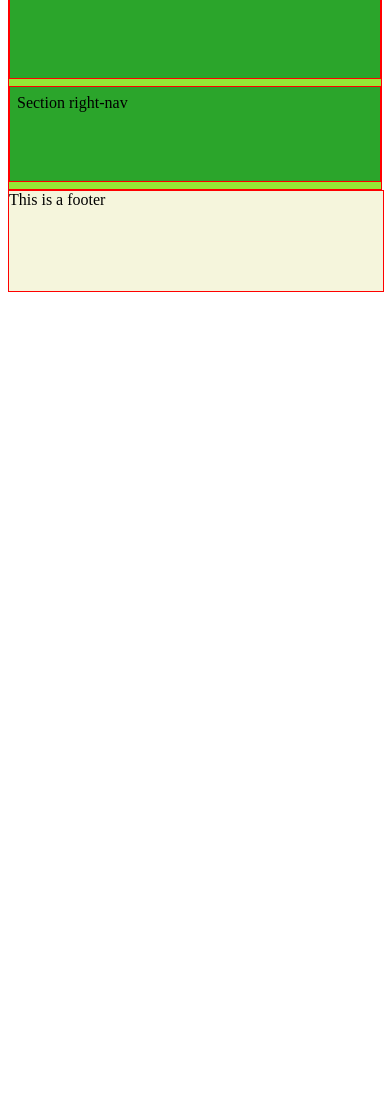
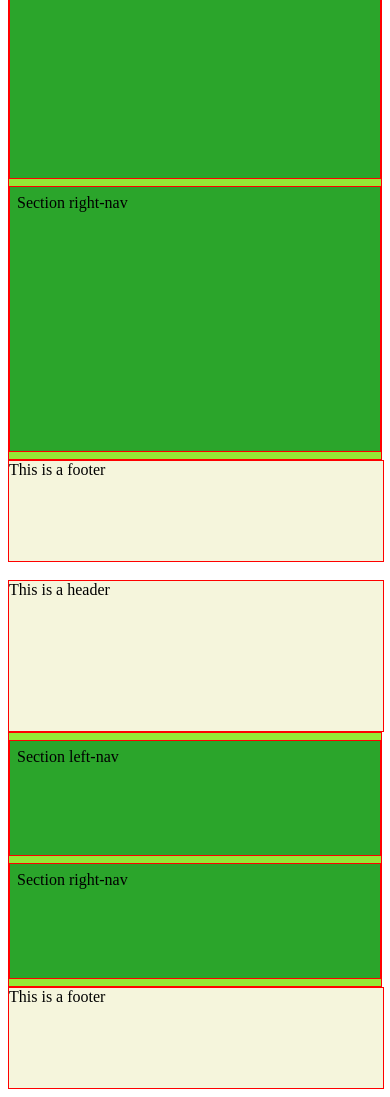
Before and after one commit to JanerPamintuan/wansiportfolio, a plain HTML site: page Final Lab Tasks/FLT2/FLT2.html in a window 390 px wide. Shown: the part 615-1712 px from the top of the page. Before the commit the page ends 915 px from the top, so only its background shows below. Drawn offline with Linux system fonts and the light colour scheme.

Commit message:
Update FLT2.html

```diff
--- a/Final Lab Tasks/FLT2/FLT2.html
+++ b/Final Lab Tasks/FLT2/FLT2.html
@@ -84,9 +84,28 @@
   text-align: left;
   padding-left: 7px;
 }
+.left-navs {
+  width: 30%;
+  height: 250px;
+  background: rgb(43, 165, 43);
+  padding: 7px 10px 7px 30px;
+  border: 1px solid red;
+  text-align: left;
+  padding-left: 7px;
+}
 
 
 .right-nav {
+  width: 70%;
+  height: 250px;
+  background: rgb(43, 165, 43);
+  border: 1px solid red;
+  padding: 7px;
+  display:flex;
+  flex:2;
+}
+
+.right-navs {
   width: 70%;
   height: 250px;
   background: rgb(43, 165, 43);
@@ -120,11 +139,36 @@
 
     .left-nav {
         width: 100%;
-        height: 150px;
+        height: 250px;
     }
     .right-nav {
         width: 100%;
-        height: 80px;
+        height: 250px;
+    }
+}
+
+@media (max-width: 800px) {
+    .left-navs {
+        width: 30%;
+    }
+
+    .right-navs {
+        width: 70%;
+    }
+}
+
+@media (max-width: 400px) {
+    .container {
+        flex-direction: row;
+    }
+
+    .left-navs {
+        width: 100%;
+        height: 100px;
+    }
+    .right-navs {
+        width: 100%;
+        height: 100px;
     }
 }
 </style>
@@ -174,5 +218,16 @@
   <div class="footer">This is a footer</div>
 </div>
 
+<br>
+<div class="header">This is a header</div>
+
+  <div class="main">
+    <div class="container">
+    <div class="left-navs">Section left-nav</div>
+  <div class="right-navs">Section right-nav</div>
+  </div>
+  </div>
+  <div class="footer">This is a footer</div>
+</div>
 </body>
 </html>
```
